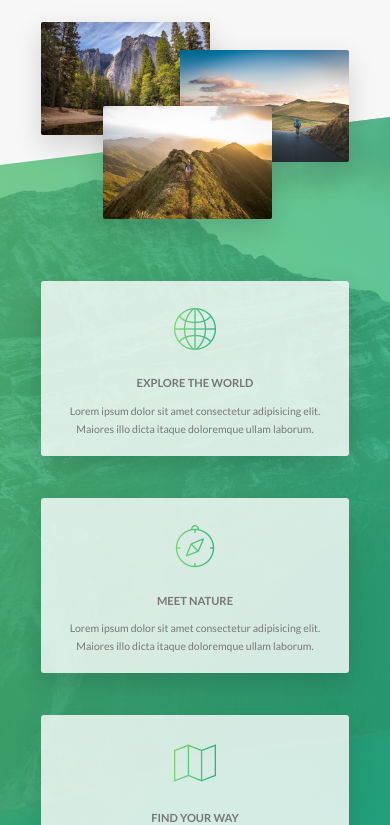
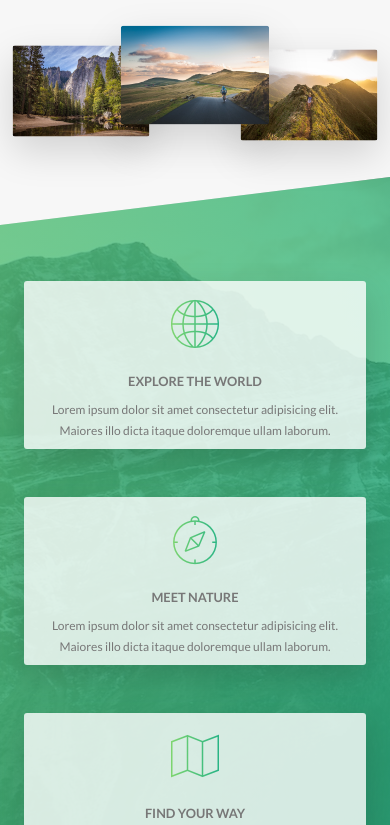
Before and after one commit to afide26/Natours, a website: page index.html in a window 390 px wide. Shown: the part 1175-2000 px from the top of the page. Drawn offline with Linux system fonts and the light colour scheme.

Commit message:
Responsive setting for stories and features done

```diff
--- a/sass/base/_base.scss
+++ b/sass/base/_base.scss
@@ -13,22 +13,16 @@
 
 /* Root font size */
 html {
-  // Defines the size of 1rem == 10px
+
   font-size: 62.5%;
-
-
-  // @include respond(phone){
-  //   font-size: 50%;
-  // }
-
-
 
   @include respond(tab-land){
     font-size: 56.25%; //or 9px 9/16 = 56.25%
   }
 
   @include respond(tab-port){
-    font-size: 50%; // or 8px 8/16 = 50%
+    // font-size: 50%; // or 8px 8/16 = 50%
+    font-size: 8px !important;
   }
 
   @include respond(phone){
--- a/sass/base/_utilities.scss
+++ b/sass/base/_utilities.scss
@@ -1,8 +1,25 @@
 .u-center-text { text-align: center !important; }
 
-.u-margin-bottom-big { margin-bottom: 8rem !important;}
-.u-margin-bottom-medium { margin-bottom: 4rem !important;}
-.u-margin-bottom-small { margin-bottom: 1.5rem !important;}
+.u-margin-bottom-big {
+  margin-bottom: 8rem !important;
+
+  @include respond(tab-port){
+    margin-bottom: 5rem !important;
+  }
+}
+.u-margin-bottom-medium {
+  margin-bottom: 4rem !important;
+
+  @include respond(tab-port){
+    margin-bottom: 3rem !important;
+  }
+}
+.u-margin-bottom-small {
+  margin-bottom: 1.5rem !important;
+  @include respond(tab-port){
+    margin-bottom: 1rem !important;
+  }
+}
 
 
 .u-margin-top-big { margin-top: 8rem !important;}
--- a/sass/components/_composition.scss
+++ b/sass/components/_composition.scss
@@ -9,19 +9,42 @@
     transition: all .2s;
     outline-offset: 2rem;
 
+    @include respond(tab-port){
+      position: relative;
+      float:left;
+      width: 33.333333%;
+      @include boxShadow;
+    }
+
     &--p1 {
       left: 0;
       top: -2rem;
+
+      @include respond(tab-port){
+        top:1rem;
+        transform: scale(1.2);
+      }
     }
 
     &--p2 {
       right: 0;
       top:2rem;
+
+      @include respond(tab-port){
+        top:-1rem;
+        transform: scale(1.3);
+        z-index: 100;
+      }
     }
 
     &--p3 {
       left: 20%;
       top:10rem;
+      @include respond(tab-port){
+        top:1.5rem;
+        transform: scale(1.2);
+        left:0;
+      }
     }
 
     &:hover {
--- a/sass/components/_feature-box.scss
+++ b/sass/components/_feature-box.scss
@@ -7,7 +7,12 @@
   @include boxShadow;
   transition: transform .3s;
 
-
+  @include respond(tab-port){
+    padding: 2rem;
+  }
+  @include respond(phone){
+    padding: 1rem;
+  }
   &__icon {
     font-size: 6rem;
     margin-bottom: .5rem;
@@ -18,6 +23,10 @@
     -webkit-background-clip: text;
     background-clip: text;
     color: transparent;
+
+    @include respond(tab-port){
+      margin-bottom: 0;
+    }
   }
 
   &:hover {
--- a/sass/components/_story.scss
+++ b/sass/components/_story.scss
@@ -8,6 +8,12 @@
   padding-left: 9rem;
   font-size: $default-font-size;
   transform: skewX(-12deg);
+
+  @include respond(tab-port){
+    width: 100%;
+    padding: 4rem;
+    padding-left: 9rem;
+  }
 
   &__shape {
 
--- a/sass/layout/_footer.scss
+++ b/sass/layout/_footer.scss
@@ -11,11 +11,21 @@
   &__logo-box {
     text-align: center;
     margin-bottom: 8rem;
+    @include respond(tab-port){
+      margin-bottom: 4rem;
+    }
+
   }
 
   &__logo{
     width: 15rem;
     height: auto;
+
+    @include respond(tab-port){
+      width: 7.5rem;
+      height: auto;
+    }
+
   }
 
   &__navigation{
--- a/sass/pages/_home.scss
+++ b/sass/pages/_home.scss
@@ -2,11 +2,15 @@
   background-color: $color-grey-light-1;
   padding: 25rem 0;
   margin-top: -20vh;
+
+  @include respond(tab-port){
+    padding: 20rem 0;
+  }
 }
 
 .section-features{
   padding: 20rem 0;
-  height: 95vh;
+  min-height: 95vh;
   margin-top:-10rem;
   background-image:linear-gradient(
     to right bottom,
@@ -14,10 +18,25 @@
     rgba($color-primary-dark,0.8)),
     url('../img/nat-4.jpg');
     background-size: cover;
-    transform: skewY(-7deg);
+    transform: skewY(-3deg);
 
     & > * {
-      transform: skewY(7deg);
+      transform: skewY(3deg);
+    }
+
+    @include respond(tab-port){
+      padding: 10rem 0;
+      background-image:linear-gradient(
+        to right bottom,
+        rgba($color-primary-light, 0.8),
+        rgba($color-primary-dark,0.8)),
+        url('../img/nat-4.jpg');
+        background-size: cover;
+        transform: skewY(-7deg);
+
+        & > * {
+          transform: skewY(7deg);
+        }
     }
 }
 
@@ -27,16 +46,33 @@
   margin-top: -11rem;
 
   transition: all 5s ease-in;
+
+  @include respond(tab-port){
+    margin-top: 0 !important;
+    padding: 10rem 0 10rem 0;
+  }
 }
 
 .section-stories {
   padding: 15rem 0;
   position:relative;
+
+  @include respond(tab-port){
+    padding: 10rem 0;
+  }
 }
 
 .section-book {
   padding: 15rem 0;
-  background-image: linear-gradient(to right bottom, $color-primary-light, $color-primary-dark)
+  background-image: linear-gradient(
+    to right bottom,
+    $color-primary-light,
+    $color-primary-dark);
+
+
+  @include respond(tab-port){
+    padding: 10rem 0;
+  }
 }
 
 .book {
```
Also changed, not shown: css/style.css.
